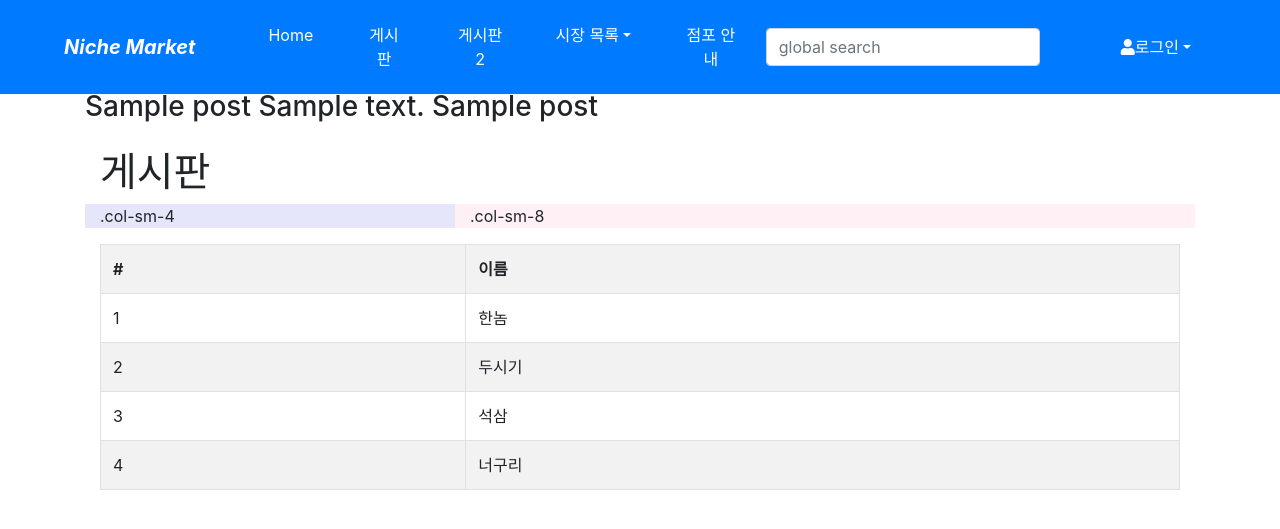
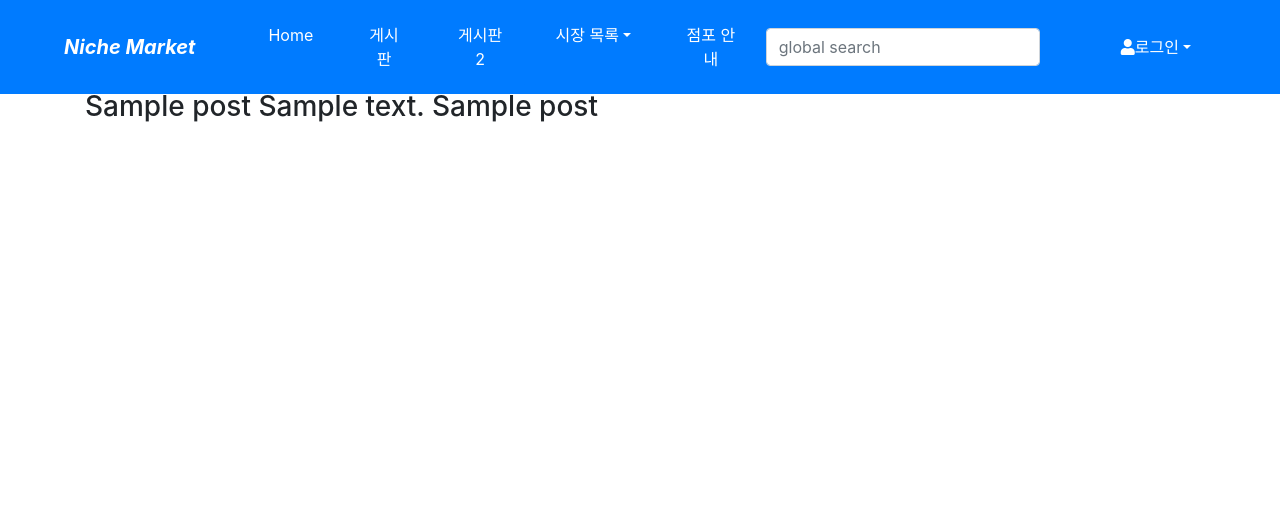
Before and after one commit to bongwon-suh/Niche-market, a Django app: page /post/ in a window 1280 px wide. Shown: the top 529 px of the page. Run offline with Django 3.2, Linux system fonts and the light colour scheme; tables that the repository leaves empty hold one stand-in row (values such as "Sample post"); some libraries are stand-ins or nearby versions.

Commit message:
0824최종

```diff
--- a/post/templates/post/post_list.html
+++ b/post/templates/post/post_list.html
@@ -18,6 +18,14 @@
     <h3>{{post.title}}
         {{post.content}}
         {{post.name}}</h3>
+<div>
+ {% if user.is_active %}
+ <a href="{%url 'post:post_list' %}" class="btn btn-primary btn-sm">
+ <i class="fas fa-pencil-alt"></i> 쓰기</a>
+ <a href="{% url 'post:post_list'%}"
+ class="btn btn-primary btn-sm"><i class="far fa-edit"></i> 수정 목록</a>
+ {% endif %}
+ </div>
 {% endfor %}
 </body>
 
@@ -27,25 +35,7 @@
 
 </html>
 
-<div class="container-fluid">
-    <table class="table">
 
-<h1>게시판</h1>
-<div class="row">
-<div class="col-sm-4" style="background-color:lavender;">
-.col-sm-4</div>
-<div class="col-sm-8" style="background-color:lavenderblush;">
-.col-sm-8</div>
-</div>
-</div>
-
-	<body>
-<table class='table table-bordered table-striped'>
-    <tr><th>#</th><th>이름</th></tr>
-    <tr><td>1</td><td>한놈</td></tr>
-    <tr><td>2</td><td>두시기</td></tr>
-    <tr><td>3</td><td>석삼</td></tr>
-    <tr><td>4</td><td>너구리</td></tr>
 </table>
 </body>
 {% endblock %}
```
Also changed, not shown: post/templates/post/post_form.html (added, +56 -0 lines).
